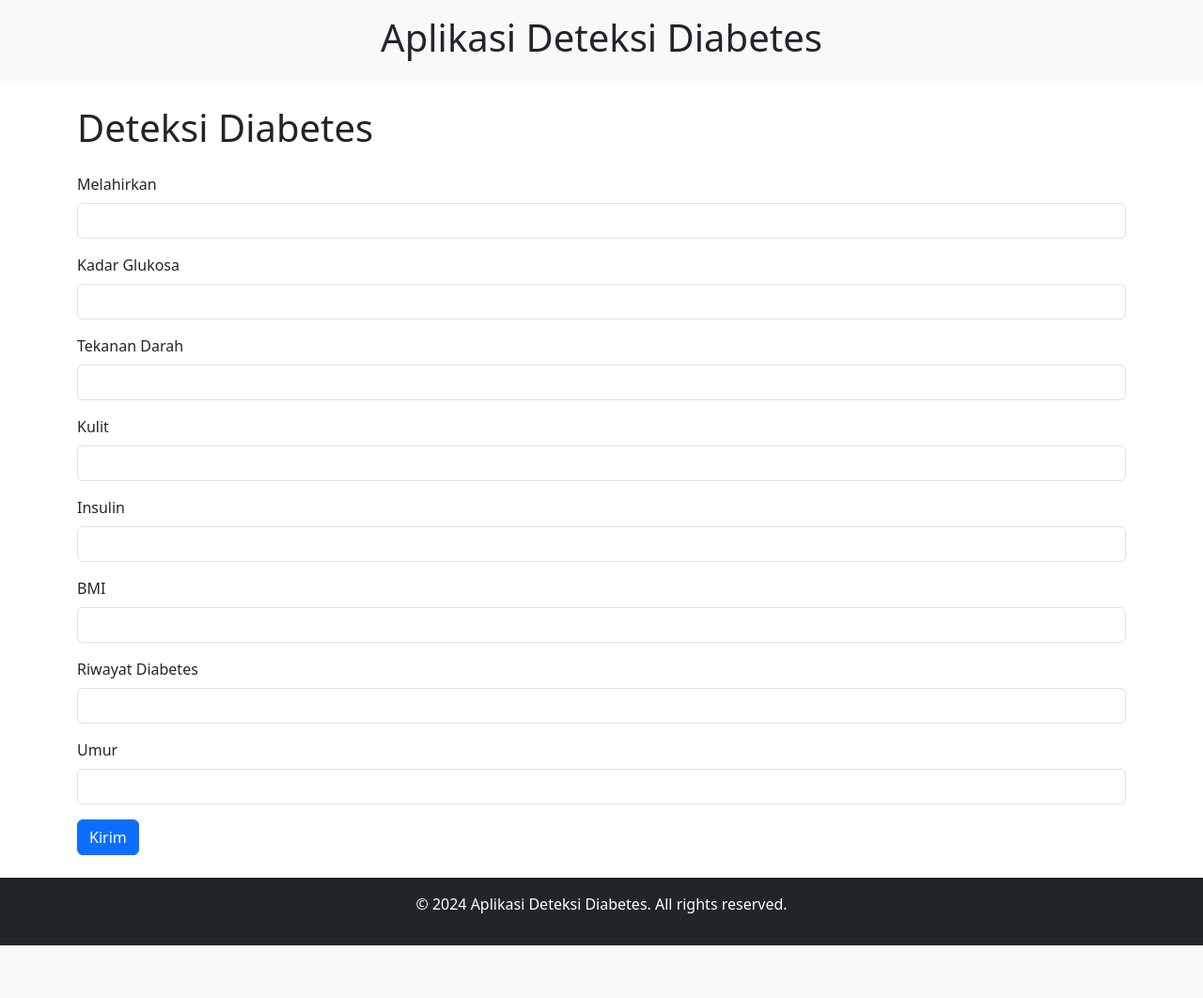
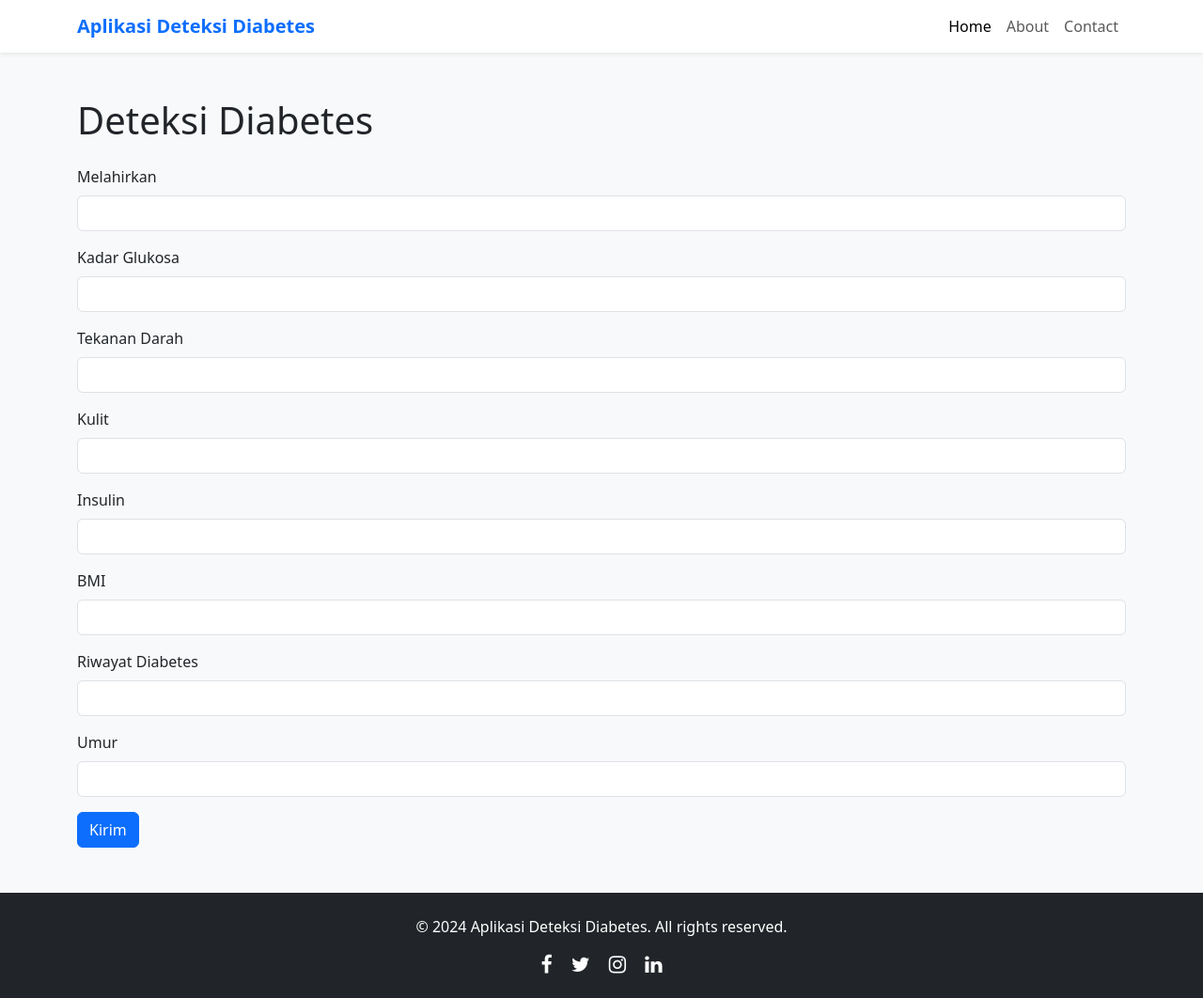
Before and after one commit to JeoVn/UAS-ML, a Flask app: page / in a window 1280 px wide. Shown: the whole page at 94% size. Before the commit the page ends 1006 px from the top, so only its background shows below. Run offline with Flask 3, Linux system fonts and the light colour scheme.

Commit message:
desain new

```diff
--- a/DeteksiPenyakitDiabetes/templates/base.html
+++ b/DeteksiPenyakitDiabetes/templates/base.html
@@ -1,3 +1,4 @@
+
 <!DOCTYPE html>
 <html lang="en">
 <head>
@@ -15,30 +16,55 @@
     <link rel="stylesheet" href="https://cdnjs.cloudflare.com/ajax/libs/font-awesome/4.7.0/css/font-awesome.min.css">
 
     <!-- Custom CSS -->
-    <link rel="stylesheet" type="text/css" href="{{ url_for('static', filename='css/main.css') }}">
+    <link rel="stylesheet" href="{{ url_for('static', filename='css/main.css') }}">
+    <link rel="stylesheet" href="{{ url_for('static', filename='css/style.css') }}">
 
     <!-- Blok tambahan untuk head -->
     {% block head %}{% endblock %}
 </head>
-<body>
+<body class="bg-light">
     <!-- Header -->
-    <header class="bg-light py-3">
-        <div class="container">
-            <h1 class="text-center">Aplikasi Deteksi Diabetes</h1>
-        </div>
+    <header>
+        <nav class="navbar navbar-expand-lg navbar-light bg-white shadow-sm">
+            <div class="container">
+                <a class="navbar-brand fw-bold text-primary" href="#">Aplikasi Deteksi Diabetes</a>
+                <!-- <button class="navbar-toggler" type="button" data-bs-toggle="collapse" data-bs-target="#navbarNav" aria-controls="navbarNav" aria-expanded="false" aria-label="Toggle navigation">
+                    <span class="navbar-toggler-icon"></span>
+                </button> -->
+                <div class="collapse navbar-collapse" id="navbarNav">
+                    <ul class="navbar-nav ms-auto">
+                        <li class="nav-item">
+                            <a class="nav-link active" href="#">Home</a>
+                        </li>
+                        <li class="nav-item">
+                            <a class="nav-link" href="#">About</a>
+                        </li>
+                        <li class="nav-item">
+                            <a class="nav-link" href="#">Contact</a>
+                        </li>
+                    </ul>
+                </div>
+            </div>
+        </nav>
     </header>
 
     <!-- Main content -->
-    <main class="container mt-4">
+    <main class="container my-5">
         {% block content %}
         <!-- Template anak akan mengisi bagian ini -->
         {% endblock %}
     </main>
 
     <!-- Footer -->
-    <footer class="bg-dark text-white py-3 mt-4">
+    <footer class="bg-dark text-white py-4">
         <div class="container text-center">
             <p>&copy; 2024 Aplikasi Deteksi Diabetes. All rights reserved.</p>
+            <div class="mt-3">
+                <a href="#" class="text-white me-3"><i class="fa fa-facebook fa-lg"></i></a>
+                <a href="#" class="text-white me-3"><i class="fa fa-twitter fa-lg"></i></a>
+                <a href="#" class="text-white me-3"><i class="fa fa-instagram fa-lg"></i></a>
+                <a href="#" class="text-white"><i class="fa fa-linkedin fa-lg"></i></a>
+            </div>
         </div>
     </footer>
 
--- a/DeteksiPenyakitDiabetes/templates/index.html
+++ b/DeteksiPenyakitDiabetes/templates/index.html
@@ -43,7 +43,7 @@
 </form>
 
 <!-- Menampilkan hasil prediksi -->
-  {% if result %}
+   {% if result %}
 <div class="alert alert-info mt-4">
     Hasil Prediksi: <strong>{{ result }}</strong>
 </div>
```
Also changed, not shown: DeteksiPenyakitDiabetes/static/css/styles.css (added, +40 -0 lines).
